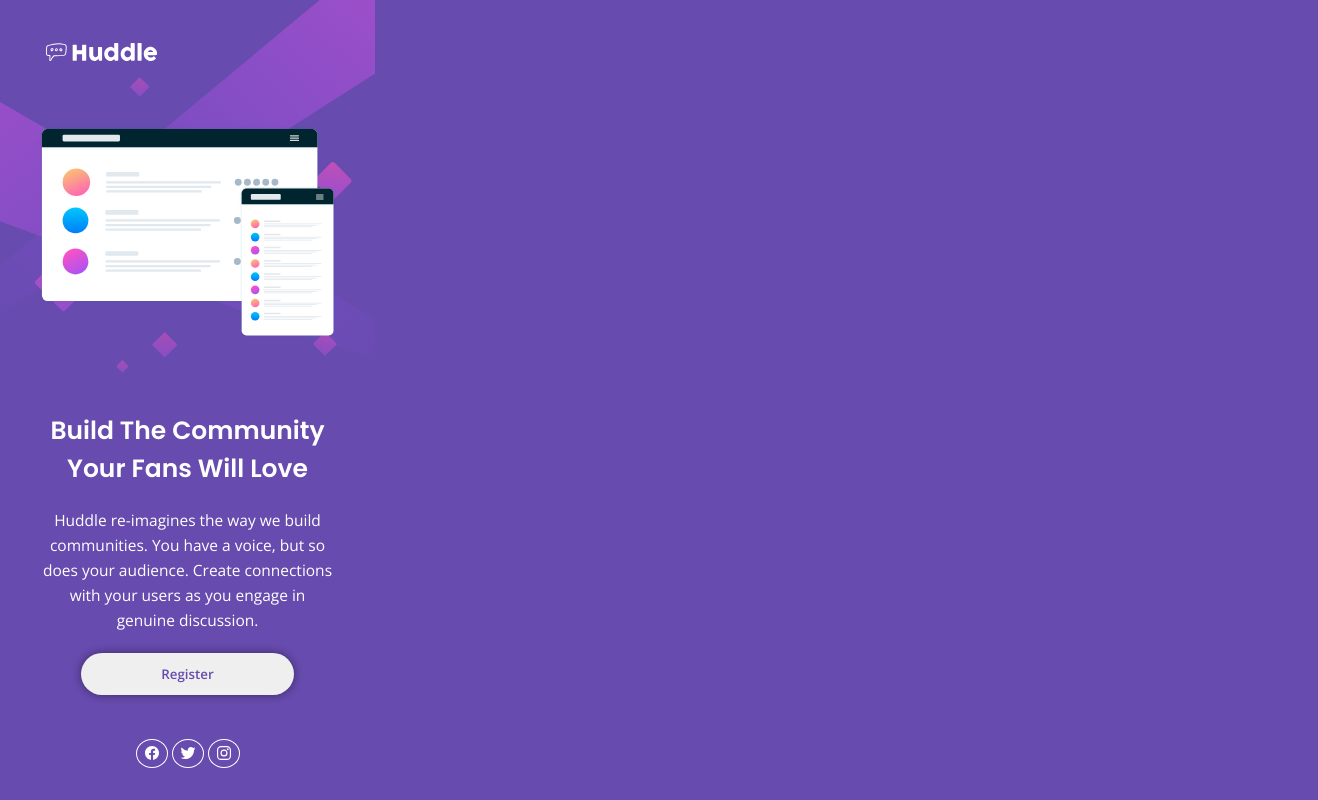
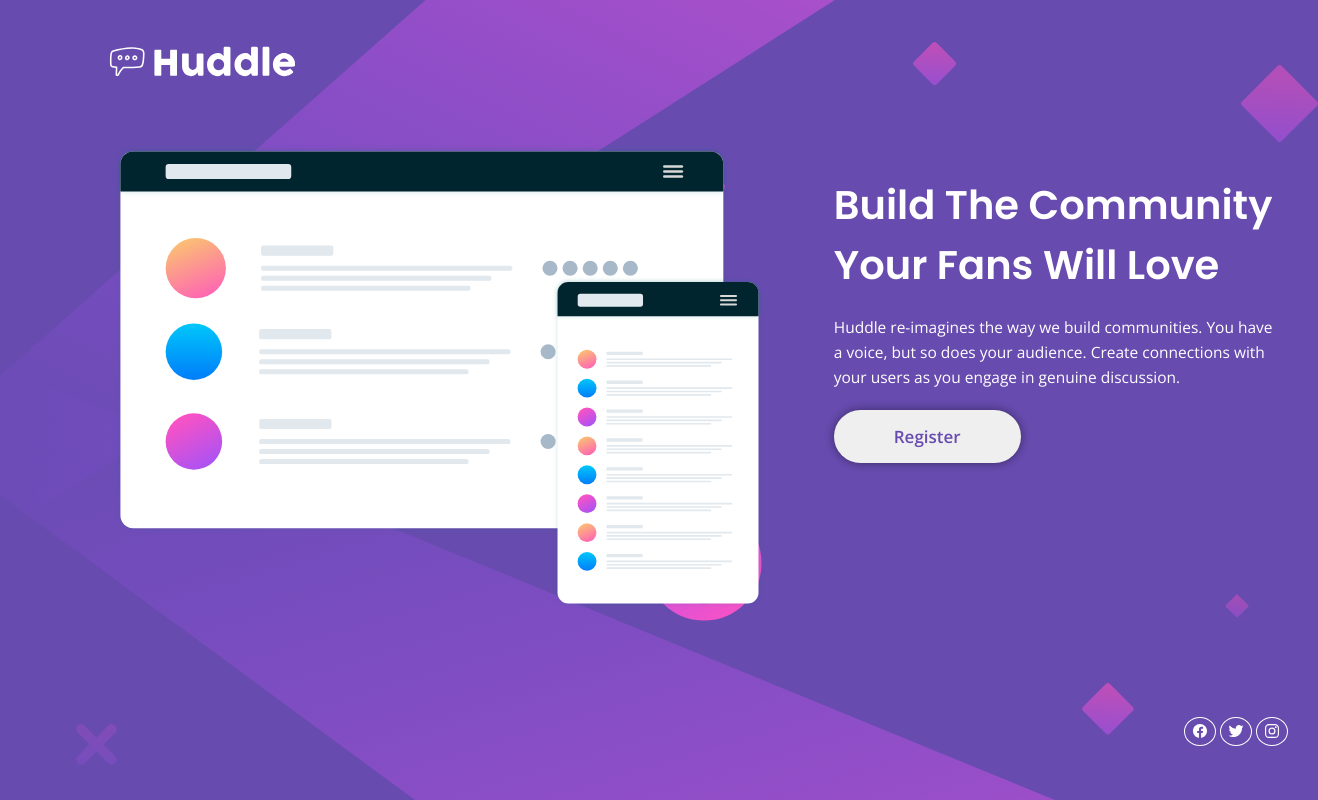
Before and after one commit to Edu-213/huddle-landing-page, a plain HTML site: page index.html in a window 1280 px wide. Shown: the whole page, 1318 px wide, since content can reach past the window. Drawn offline with nearby package versions, Linux system fonts and the light colour scheme; files that its build step writes are made by us from their sources.

Commit message:
completo

```diff
--- a/estilo/style.css
+++ b/estilo/style.css
@@ -68,6 +68,52 @@
 
 
 
-@media (min-width:520px) {
+@media (min-width: 520px) {
+
+    body {
+        background: var(--Violet) url(../images/bg-desktop.svg) no-repeat;
+        width: 1318px;
+        text-align: start;
+    }
+
+    header img {
+        width: 200px;
+        margin: 37px 25px 55px 100px;
+    }
+
+    #conteudo {
+        float: right;
+    }
+
+
+    #conteudo img {
+        width: 650px;
+        margin: 0px 70px 0px 100px;
+        float: left;
+    }
+
+    #conteudo h1 {
+        font-family: var(--font-familly);
+        font-weight: 600;
+        font-size: 40px;
+        margin-top: 30px;
+    }
+
+    #register {
+        padding: 15px 60px;
+        border-radius: 50px;
+        border: none;
+        box-shadow: 0px 0px 10px  rgba(0, 0, 0, 0.445);
+        margin-bottom: 260px;
+    }
+
+    #register span {
+        font-size: 17px;
+    }
+
+    footer {
+        text-align: end;
+        margin-right: 30px;
+    }
 
 }
```
